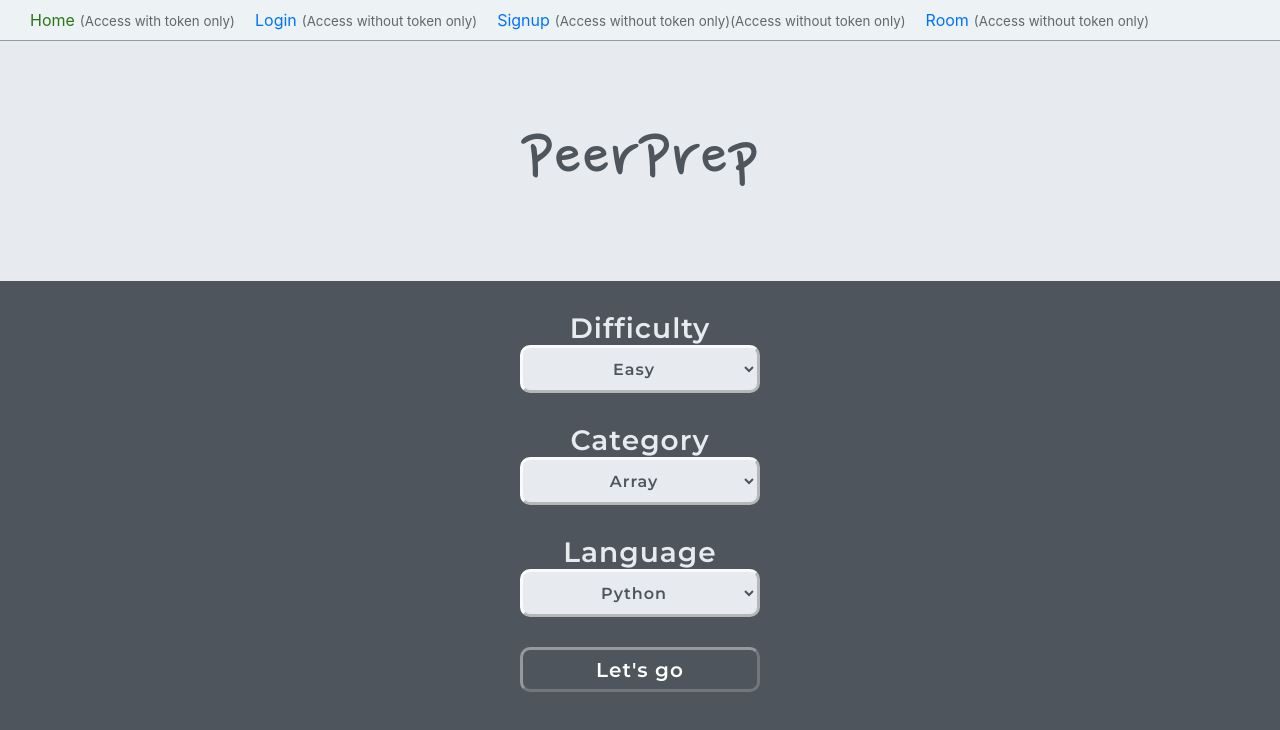
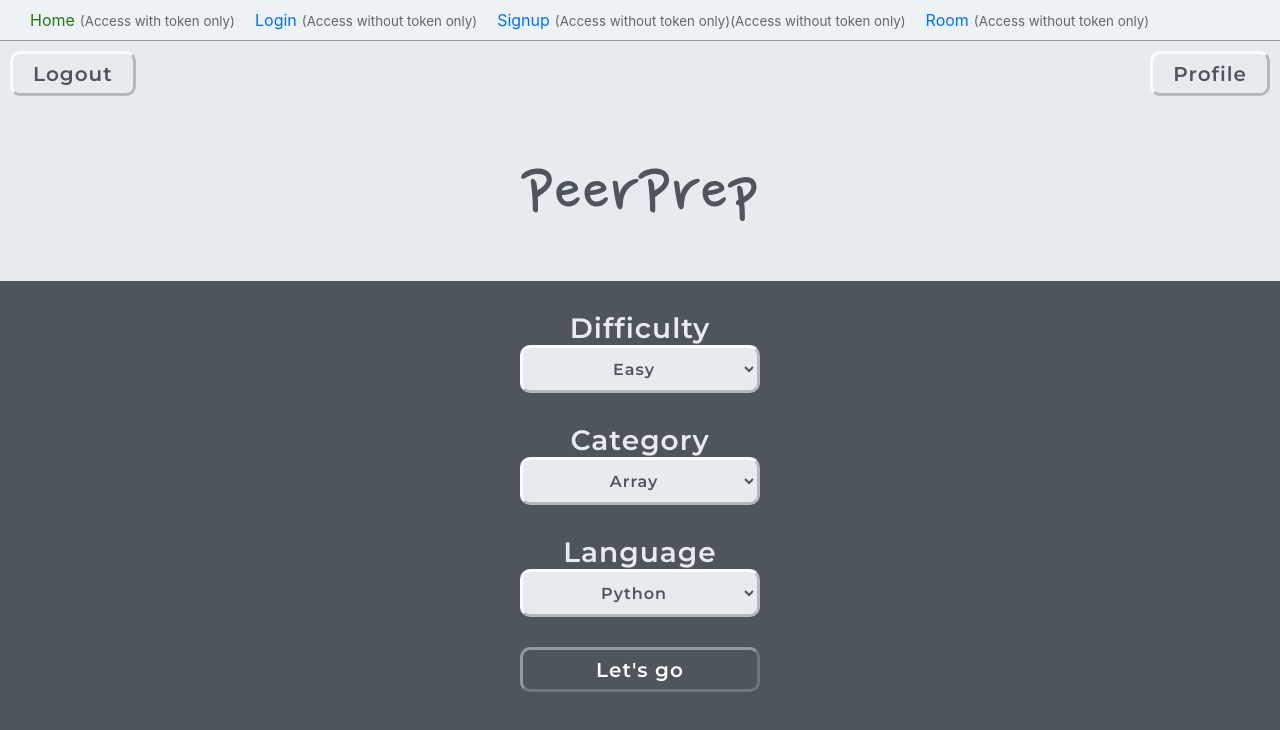
Before and after one commit to CS3219-SE-Principles-and-Patterns/cs3219-project-ay2122-2122-s1-g3, a React (Create React App) app in the folder frontend/: page /home in a window 1280 px wide. Shown: the top 730 px of the page. Built offline with nearby package versions, Linux system fonts and the light colour scheme; sample sign-in values are in the browser's storage.

Commit message:
Add Profile and Logout buttons in Home

```diff
--- a/frontend/src/Screen/Home.js
+++ b/frontend/src/Screen/Home.js
@@ -11,16 +11,28 @@ function Home(props) {
 
   // handle submission of form
   const handleSubmit = (e) => {
-    console.log(difficulty.value);
-    console.log(category.value);
-    console.log(language.value);
     props.history.push("/room");
     e.preventDefault();
+  };
+
+  // handle click event of logout button
+  const handleLogout = () => {
+    removeUserSession();
+    props.history.push("/login");
+  };
+
+  // handle click event of logout button
+  const handleProfile = () => {
+    props.history.push("/profile");
   };
 
   return (
     <div className="Home">
       <div className="homeHeader">
+        <div className="buttons">
+          <button onClick={handleLogout}>Logout</button>
+          <button onClick={handleProfile}>Profile</button>
+        </div>
         <div className="brandName">PeerPrep</div>
       </div>
       <div className="homeBody">
--- a/frontend/src/Style/homeStyle.scss
+++ b/frontend/src/Style/homeStyle.scss
@@ -10,7 +10,31 @@
         height: 30%;
         display: flex;
         flex-direction: column;
-        justify-content: center;
+        justify-content: start;
+        .buttons{
+            display: flex;
+            justify-content: space-between;
+            margin-bottom: 40px;
+            button{
+                font-weight: 600;
+                font-family: "Montserrat";
+                font-size: 20px;
+                letter-spacing: 1px;
+                color: #4E555D;
+                min-width: 4rem;
+                height: 45px;
+                padding: 0px 20px;
+                background-color: #E7EBF0;
+                border: 3px rgba($color: #FFFFFF, $alpha: 0.80);
+                border-style: outset;
+                border-radius: 10px;
+                margin:10px;
+                cursor: pointer;
+            }
+            button:hover {
+                background-color: #FFFFFF;
+            }
+        }
         .brandName{
             font-family: "Nanum Pen Script";
             font-size: 5rem;
```
